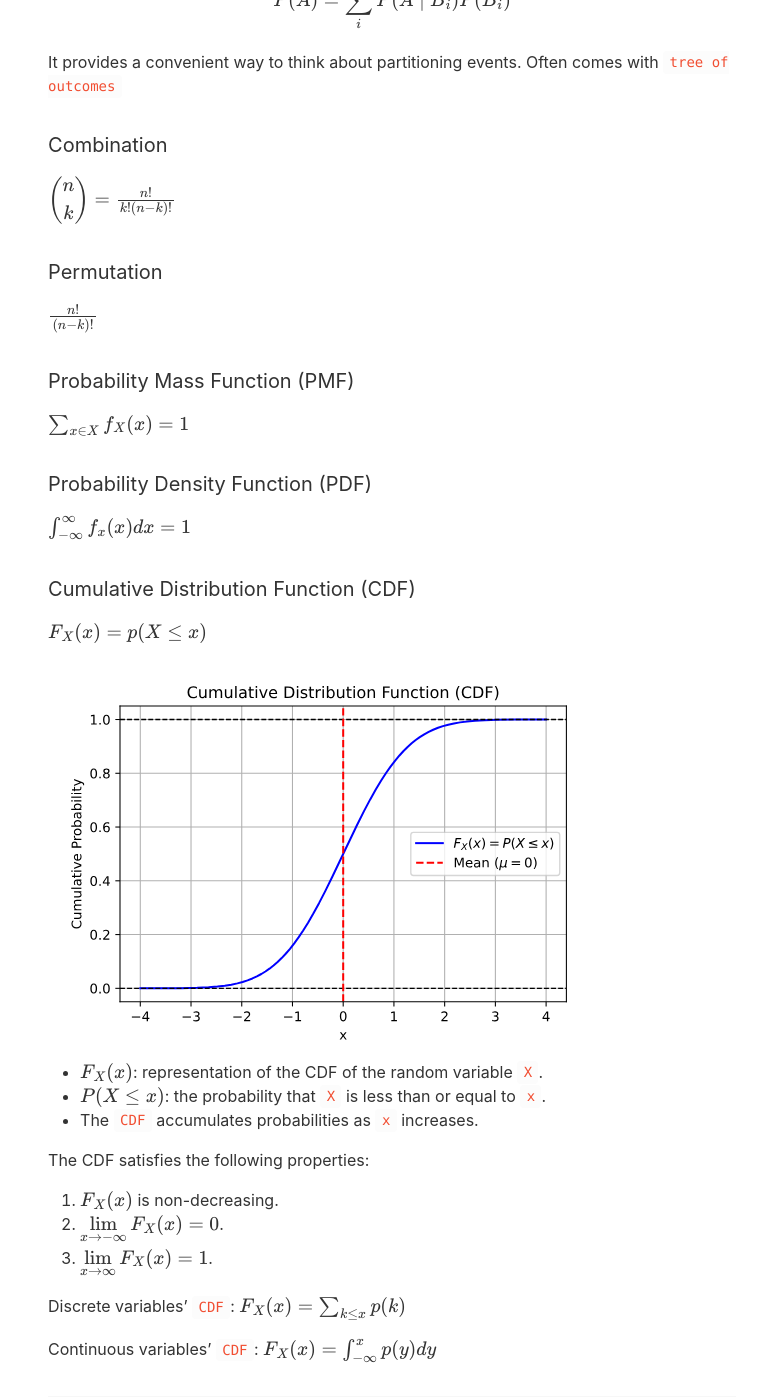
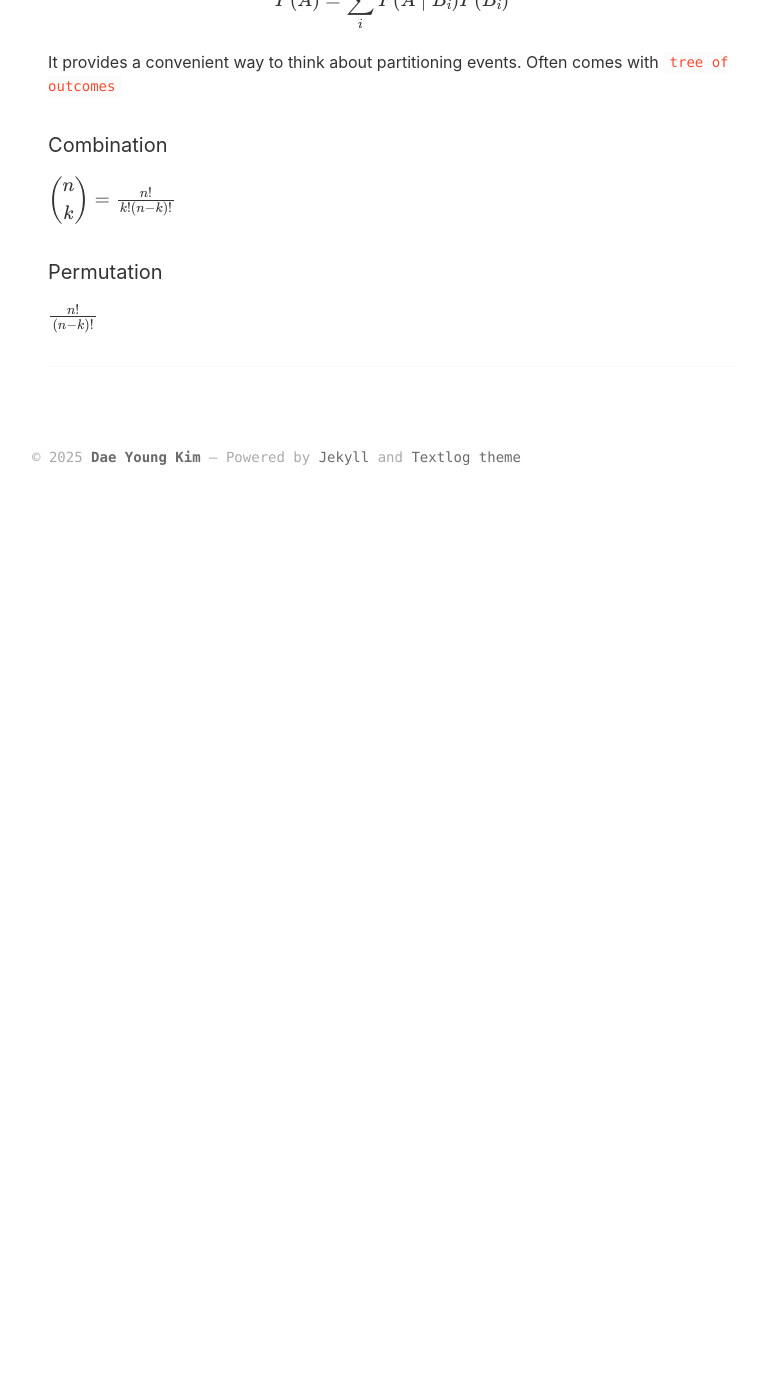
Before and after one commit to leroykim/leroykim.github.io, a Jekyll site: the page built from _posts/2025-02-27-probability-recap copy.md, in a window 1280 px wide and 1400 px high, scrolled down 643 px. Shown: the whole window, without its empty margins (248-1007 px from the left). Built offline with Jekyll 4.4.1, drawn with Linux system fonts in a browser that asks for light colours; after the commit the page ends 1159 px from its top, so only the background shows below that.

Commit message:
Update probability posts

```diff
--- a/_posts/2025-02-27-probability-recap.md
+++ b/_posts/2025-02-27-probability-recap copy.md
@@ -33,28 +33,3 @@ $$
 
 #### Permutation
 $$\frac{n!}{(n-k)!}$$
-
-
-#### Probability Mass Function (PMF)
-$$\sum_{x \in X}f_{X}(x)=1$$
-
-#### Probability Density Function (PDF)
-$$\int_{-\infty}^{\infty}f_{x}(x)dx = 1$$
-
-#### Cumulative Distribution Function (CDF)
-$$F_{X}(x) = p(X \leq x)$$
-
-![CDF Plot](/img/cdf_plot.svg)
-
-- $$F_{X}(x)$$: representation of the CDF of the random variable `X`.
-- $$P(X \leq x)$$: the probability that `X` is less than or equal to `x`.
-- The `CDF` accumulates probabilities as `x` increases.
-
-The CDF satisfies the following properties:
-1. $$F_X(x)$$ is non-decreasing.
-2. $$\lim\limits_{x \to -\infty} F_X(x) = 0$$.
-3. $$\lim\limits_{x \to \infty} F_X(x) = 1$$.
-
-Discrete variables' `CDF`: $$F_{X}(x)=\sum_{k \leq x}p(k)$$
-
-Continuous variables' `CDF`: $$F_{X}(x)=\int_{-\infty}^{x}p(y)dy$$
```
Also changed, not shown: _posts/2025-03-02-random-variables.md (added, +50 -0 lines), 8 other files.
